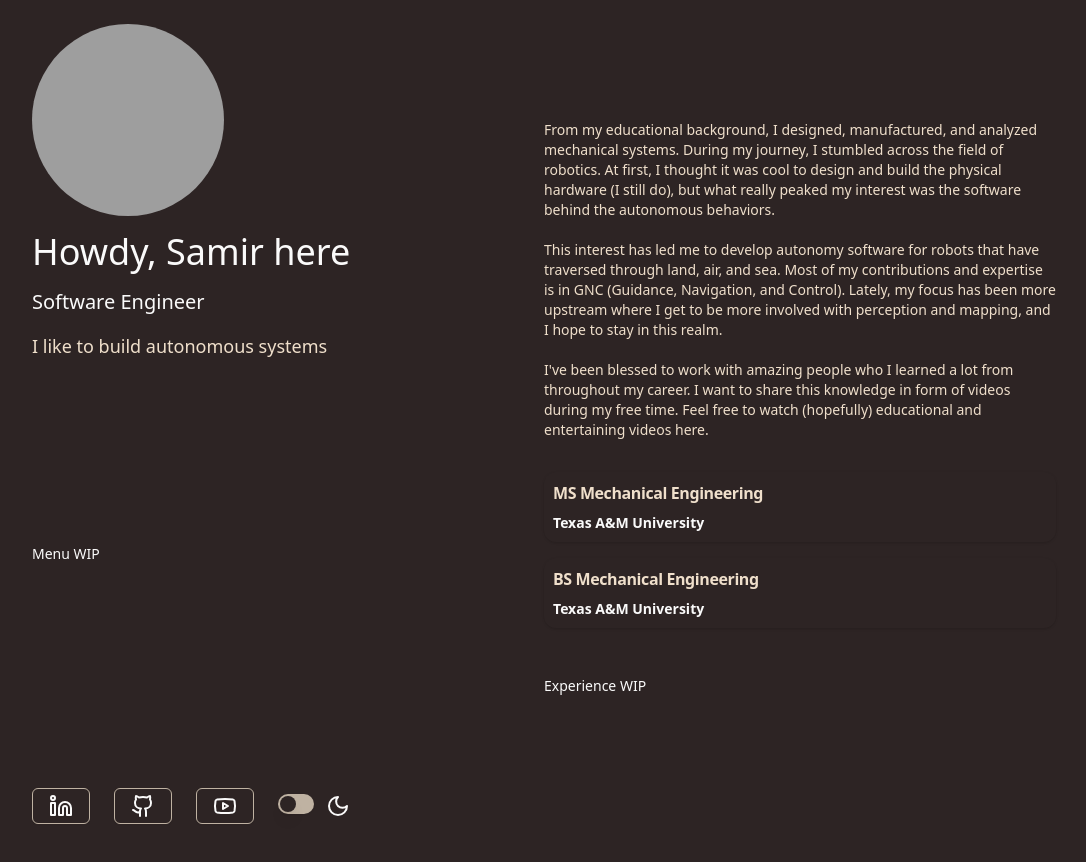
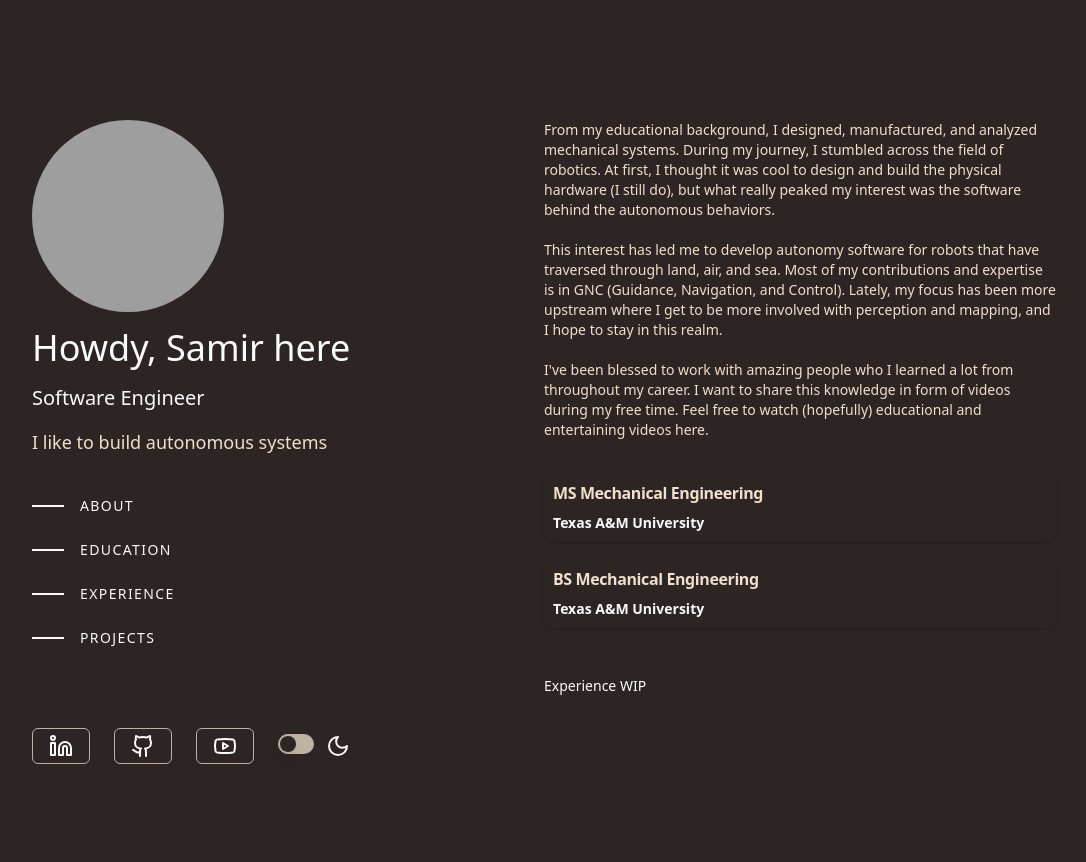
Before and after one commit to jclm97/portfolio, a Next.js app: page / in a window 1280 px wide. Shown: the top 862 px of the page, without its empty margins (96-1182 px from the left). Built offline with nearby package versions, Linux system fonts and the light colour scheme; grey boxes are pictures that could not be loaded.

Commit message:
add Menu to the website to navigate thru each section. Smooth transition WIP

```diff
--- a/public/configs/page_details.json
+++ b/public/configs/page_details.json
@@ -1,4 +1,11 @@
 {
+  "menu": [
+    {"section": "about", "href": "about"},
+    {"section": "education", "href": "education"},
+    {"section": "experience", "href": "experience"},
+    {"section": "projects", "href": "projects"}
+  ],
+
   "education": [  {
     "subject": "Mechanical Engineering",
     "degree": "MS",
--- a/src/components/LeftSide.tsx
+++ b/src/components/LeftSide.tsx
@@ -4,10 +4,11 @@
 import Menu from "./Menu";
 import Contacts from "./Contacts";
 import { Avatar, AvatarFallback, AvatarImage } from "@/components/ui/avatar";
+import PageDetailsFile from "@p/configs/page_details.json";
 
 const LeftSide = () => {
   return (
-    <section className="flex flex-col lg:sticky lg:gap-4 lg:max-h-screen lg:w-1/2 lg:justify-between">
+    <section className="lg:flex lg:flex-col lg:sticky lg:top-0 lg:py-24 lg:gap-4 lg:max-h-96 lg:w-1/2 lg:justify-between">
       <div className="flex flex-col gap-4 lg:pr-24">
         <Avatar className="w-24 lg:w-48 h-auto">
           <AvatarImage src="/images/profile.jpg" />
@@ -21,7 +22,7 @@ const LeftSide = () => {
           I like to build autonomous systems
         </p>
       </div>
-      <Menu></Menu>
+      <Menu MenuDetails={PageDetailsFile.menu}></Menu>
       <Contacts></Contacts>
     </section>
   );
--- a/src/components/Menu.tsx
+++ b/src/components/Menu.tsx
@@ -1,5 +1,50 @@
-const Menu = () => {
-  return <section id="menu">Menu WIP</section>;
+import { FC } from "react";
+
+// TODO: Change name to Navigation?
+
+type MenuDetail = {
+  section: string;
+  href: string;
+};
+
+type MenuProps = {
+  MenuDetails: MenuDetail[];
+};
+
+function MenuItem(props: MenuDetail) {
+  return (
+    <a href={props.href} className="flex flex-row py-3 items-center group">
+      <div
+        className={
+          "w-8 h-0.5 bg-foreground mr-4 transition-all group-hover:w-16 group-hover:bg-foreground"
+        }
+      />
+      <div
+        className={"transition-all text-foreground group-hover:text-foreground"}
+      >
+        {props.section}
+      </div>
+    </a>
+  );
+}
+
+const Menu: FC<MenuProps> = ({ MenuDetails }) => {
+  // Array of MenuItem Elements
+  const menu = MenuDetails.map((item) => {
+    const ref = "#" + item.href;
+    return (
+      <MenuItem section={item.section.toUpperCase()} href={ref}></MenuItem>
+    );
+  });
+
+  return (
+    <div
+      id="menu"
+      className="hidden lg:flex lg:flex-col py-3 font-medium tracking-widest"
+    >
+      {menu}
+    </div>
+  );
 };
 
 export default Menu;
```
